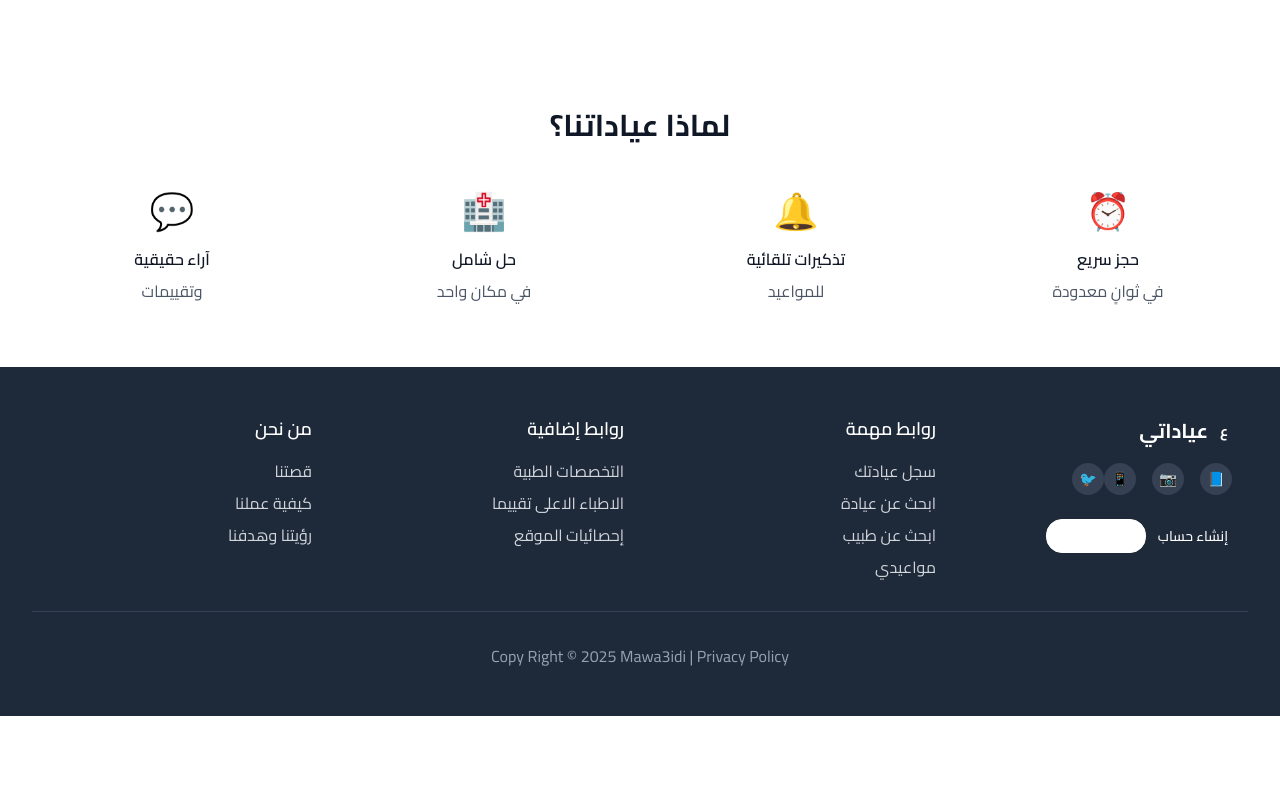
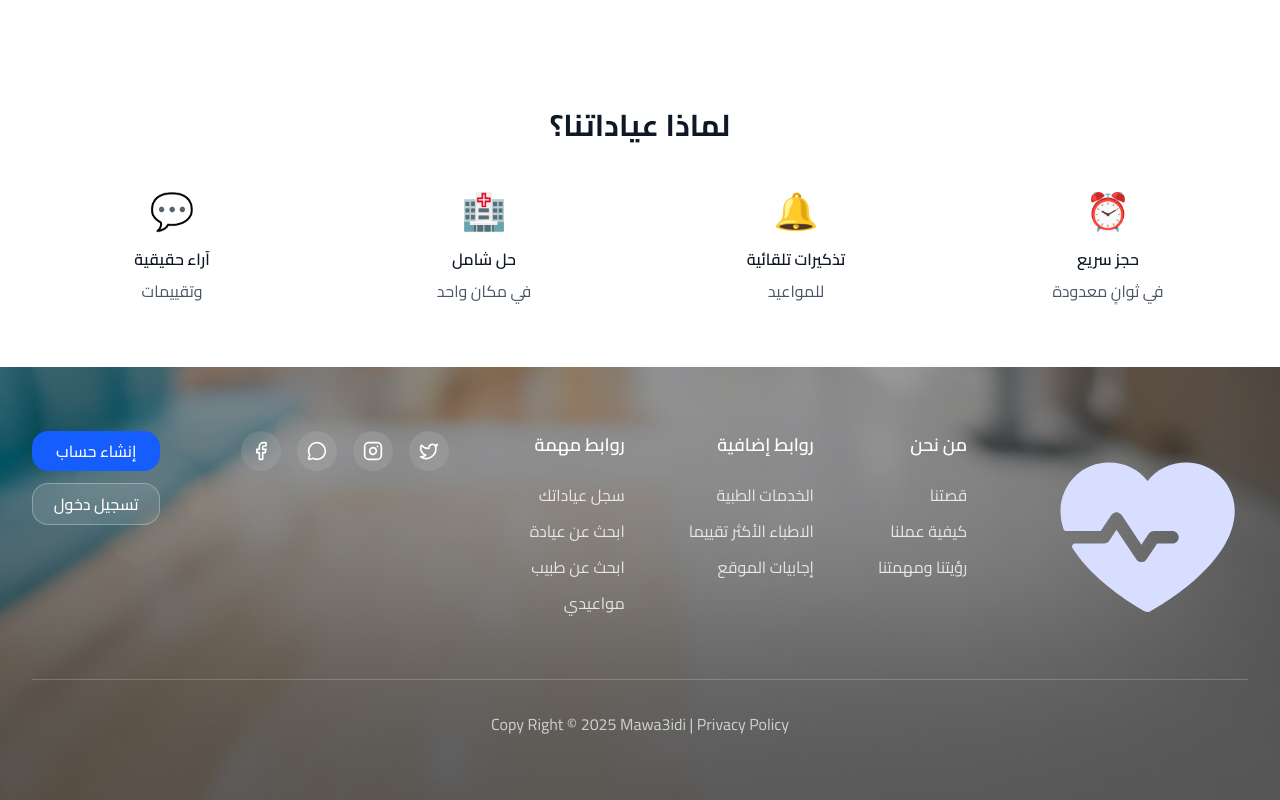
Before and after one commit to thisisabukarsh/clinc-app, a Next.js app: page / in a window 1280 px wide. Shown: the part 1361-2161 px from the top of the page. Before the commit the page ends 2077 px from the top, so only its background shows below. Built offline with nearby package versions, Linux system fonts and the light colour scheme.

Commit message:
refactor footer

```diff
--- a/components/layout/Footer.tsx
+++ b/components/layout/Footer.tsx
@@ -1,113 +1,195 @@
 import React from "react";
 import Link from "next/link";
-import { FOOTER_LINKS, SOCIAL_LINKS, APP_CONFIG } from "@/lib/constants";
+import { CONTACT_INFO } from "@/lib/constants";
 import Button from "@/components/ui/Button";
+import Heart from "@/components/svgs/Heart";
+import { Facebook, Instagram, MessageCircle, Twitter } from "lucide-react";
 
 const Footer: React.FC = () => {
   return (
-    <footer className="bg-gray-800 text-white">
-      <div className="max-w-7xl mx-auto px-4 sm:px-6 lg:px-8 py-12">
-        <div className="grid grid-cols-1 md:grid-cols-4 gap-8">
-          {/* Logo and Social Media */}
-          <div className="md:col-span-1">
-            <div className="flex items-center space-x-2 space-x-reverse mb-4">
-              <div className="w-8 h-8 bg-primary-600 rounded-full flex items-center justify-center">
-                <span className="text-white text-sm font-bold">ع</span>
-              </div>
-              <span className="text-xl font-bold">{APP_CONFIG.name}</span>
+    <footer
+      className="relative text-white overflow-hidden"
+      dir="ltr"
+      style={{
+        backgroundImage: `url('/footer-medical-background.png')`,
+        backgroundSize: "cover",
+        backgroundPosition: "center",
+        backgroundBlendMode: "overlay",
+      }}
+    >
+      {/* Background overlay */}
+
+      {/* Heart decoration */}
+      <div className="absolute top-16 left-16 opacity-20">
+        <Heart width={150} height={150} fill="rgba(255,255,255,0.1)" />
       </div>
 
-            {/* Social Media Icons */}
-            <div className="flex space-x-4 space-x-reverse mb-6">
-              {SOCIAL_LINKS.map((social) => (
-                <a
-                  key={social.name}
-                  href={social.url}
-                  className="w-8 h-8 bg-gray-700 rounded-full flex items-center justify-center hover:bg-primary-600 transition-colors duration-200"
-                >
-                  <span className="text-sm">
-                    {social.icon === "facebook"
-                      ? "📘"
-                      : social.icon === "instagram"
-                      ? "📷"
-                      : social.icon === "whatsapp"
-                      ? "📱"
-                      : "🐦"}
-                  </span>
-                </a>
-              ))}
-            </div>
-
-            {/* Auth Buttons */}
-            <div className="flex space-x-2 space-x-reverse">
-              <Button variant="primary" size="sm">
+      <div className="relative max-w-7xl mx-auto px-4 sm:px-6 lg:px-8 py-16">
+        <div className="flex justify-between items-start">
+          {/* Leftmost - Auth Buttons */}
+          <div className="flex flex-col gap-3">
+            <Button className="bg-blue-600 hover:bg-blue-700 text-white px-6 py-2 ">
               إنشاء حساب
             </Button>
             <Button
               variant="outline"
-                size="sm"
-                className="text-white border-white hover:bg-white hover:text-gray-800"
+              className="border-white/30 text-white hover:text-black bg-white/10 backdrop-blur-sm"
             >
               تسجيل دخول
             </Button>
           </div>
+
+          {/* Left of Center - Social Media Icons */}
+          <div className="flex gap-4">
+            <a
+              href="#"
+              className="w-10 h-10 bg-white/10 backdrop-blur-sm rounded-full flex items-center justify-center hover:bg-white/20 transition-all duration-200"
+            >
+              <Facebook className="w-5 h-5" />
+            </a>
+            <a
+              href={`https://wa.me/${CONTACT_INFO.whatsapp.replace(
+                /[^0-9]/g,
+                ""
+              )}?text=مرحبا، أريد الاستفسار عن خدماتكم الطبية`}
+              target="_blank"
+              rel="noopener noreferrer"
+              className="w-10 h-10 bg-white/10 backdrop-blur-sm rounded-full flex items-center justify-center hover:bg-white/20 transition-all duration-200 hover:scale-110"
+              title="تواصل معنا عبر واتساب"
+            >
+              <MessageCircle className="w-5 h-5" />
+            </a>
+            <a
+              href="#"
+              className="w-10 h-10 bg-white/10 backdrop-blur-sm rounded-full flex items-center justify-center hover:bg-white/20 transition-all duration-200"
+            >
+              <Instagram className="w-5 h-5" />
+            </a>
+            <a
+              href="#"
+              className="w-10 h-10 bg-white/10 backdrop-blur-sm rounded-full flex items-center justify-center hover:bg-white/20 transition-all duration-200"
+            >
+              <Twitter className="w-5 h-5" />
+            </a>
           </div>
 
-          {/* Important Links */}
-          <div>
-            <h3 className="text-lg font-semibold mb-4">روابط مهمة</h3>
-            <ul className="space-y-2">
-              {FOOTER_LINKS.important.map((link) => (
-                <li key={link.href}>
+          {/* Center - Links Grid */}
+          <div className="flex gap-16">
+            {/* روابط مهمة */}
+            <div className="text-right">
+              <h3 className="text-lg font-semibold mb-6 text-white">
+                روابط مهمة
+              </h3>
+              <ul className="space-y-3">
+                <li>
                   <Link
-                    href={link.href}
-                    className="text-gray-300 hover:text-white transition-colors duration-200"
+                    href="/register"
+                    className="text-white/80 hover:text-white transition-colors duration-200"
                   >
-                    {link.label}
+                    سجل عياداتك
                   </Link>
                 </li>
-              ))}
+                <li>
+                  <Link
+                    href="/about"
+                    className="text-white/80 hover:text-white transition-colors duration-200"
+                  >
+                    ابحث عن عيادة
+                  </Link>
+                </li>
+                <li>
+                  <Link
+                    href="/search"
+                    className="text-white/80 hover:text-white transition-colors duration-200"
+                  >
+                    ابحث عن طبيب
+                  </Link>
+                </li>
+                <li>
+                  <Link
+                    href="/appointments"
+                    className="text-white/80 hover:text-white transition-colors duration-200"
+                  >
+                    مواعيدي
+                  </Link>
+                </li>
               </ul>
             </div>
 
-          {/* Additional Links */}
-          <div>
-            <h3 className="text-lg font-semibold mb-4">روابط إضافية</h3>
-            <ul className="space-y-2">
-              {FOOTER_LINKS.additional.map((link) => (
-                <li key={link.href}>
+            {/* روابط إضافية */}
+            <div className="text-right">
+              <h3 className="text-lg font-semibold mb-6 text-white">
+                روابط إضافية
+              </h3>
+              <ul className="space-y-3">
+                <li>
                   <Link
-                    href={link.href}
-                    className="text-gray-300 hover:text-white transition-colors duration-200"
+                    href="/services"
+                    className="text-white/80 hover:text-white transition-colors duration-200"
                   >
-                    {link.label}
+                    الخدمات الطبية
                   </Link>
                 </li>
-              ))}
+                <li>
+                  <Link
+                    href="/specialties"
+                    className="text-white/80 hover:text-white transition-colors duration-200"
+                  >
+                    الاطباء الأكثر تقييما
+                  </Link>
+                </li>
+                <li>
+                  <Link
+                    href="/locations"
+                    className="text-white/80 hover:text-white transition-colors duration-200"
+                  >
+                    إجابيات الموقع
+                  </Link>
+                </li>
               </ul>
             </div>
 
-          {/* About Us */}
-          <div>
-            <h3 className="text-lg font-semibold mb-4">من نحن</h3>
-            <ul className="space-y-2">
-              {FOOTER_LINKS.about.map((link) => (
-                <li key={link.href}>
+            {/* من نحن */}
+            <div className="text-right">
+              <h3 className="text-lg font-semibold mb-6 text-white">من نحن</h3>
+              <ul className="space-y-3">
+                <li>
                   <Link
-                    href={link.href}
-                    className="text-gray-300 hover:text-white transition-colors duration-200"
+                    href="/about"
+                    className="text-white/80 hover:text-white transition-colors duration-200"
                   >
-                    {link.label}
+                    قصتنا
                   </Link>
                 </li>
-              ))}
+                <li>
+                  <Link
+                    href="/how-it-works"
+                    className="text-white/80 hover:text-white transition-colors duration-200"
+                  >
+                    كيفية عملنا
+                  </Link>
+                </li>
+                <li>
+                  <Link
+                    href="/vision"
+                    className="text-white/80 hover:text-white transition-colors duration-200"
+                  >
+                    رؤيتنا ومهمتنا
+                  </Link>
+                </li>
               </ul>
             </div>
           </div>
 
+          {/* Rightmost - Heart Logo */}
+          <div className="flex items-center">
+            <Heart width={200} height={200} fill="#D8DEFF" />
+          </div>
+        </div>
+
         {/* Copyright */}
-        <div className="border-t border-gray-700 mt-8 pt-8 text-center">
-          <p className="text-gray-400">
+        <div className="border-t border-white/20 mt-12 pt-8 text-center">
+          <p className="text-white/70">
             Copy Right © 2025 Mawa3idi | Privacy Policy
           </p>
         </div>
--- a/lib/constants/index.ts
+++ b/lib/constants/index.ts
@@ -74,6 +74,13 @@ export const FOOTER_LINKS = {
   ],
 };
 
+// Contact information
+export const CONTACT_INFO = {
+  whatsapp: "+962791234567", // Replace with actual business WhatsApp number
+  email: "info@mawa3idi.com",
+  phone: "+962-6-1234567",
+};
+
 // App configuration
 export const APP_CONFIG = {
   name: "عياداتي",
```
Lines whose indentation alone changed are shown as unchanged.
